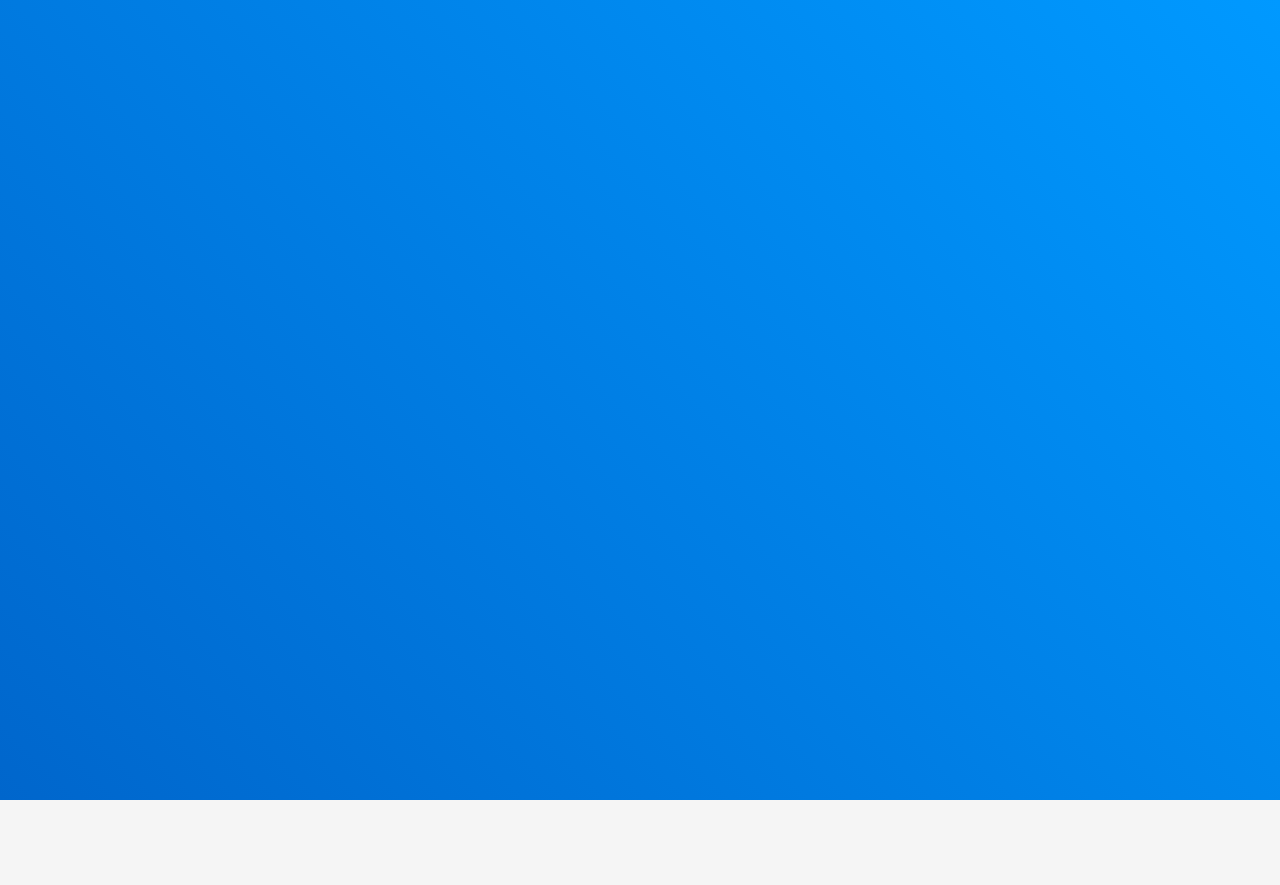
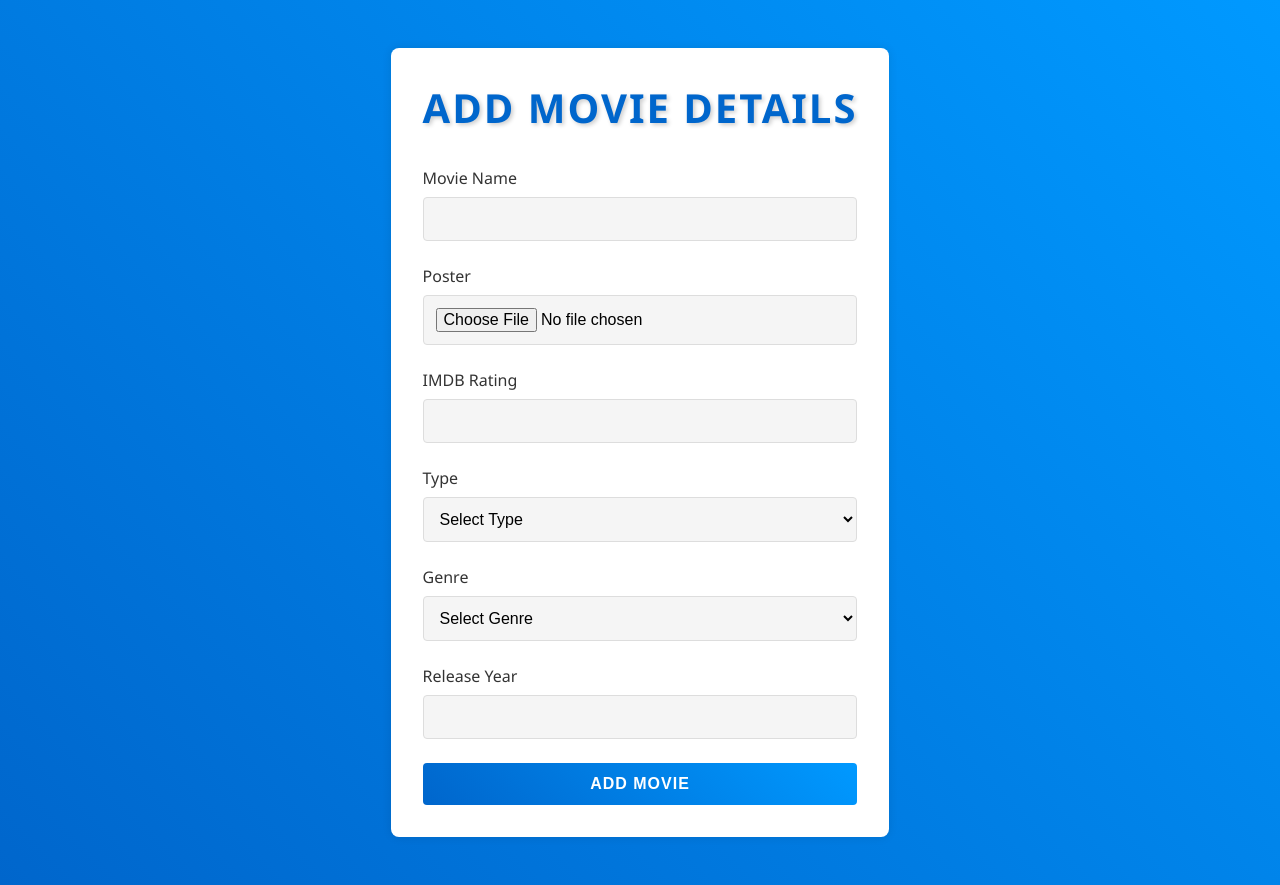
Before and after one commit to karan-raval/Node-JS, a React (Vite) app in the folder DAy-14(Project)/Front-End/: page / in a window 1280 px wide. Before the commit this address had no page. Before the commit the page ends 800 px from the top, so only its background shows below. Built offline with nearby package versions, Linux system fonts and the light colour scheme.

Commit message:
Movie Web App

```diff
--- a/DAy-14(Project)/Front-End/src/Components/AddMovie.jsx
+++ b/DAy-14(Project)/Front-End/src/Components/AddMovie.jsx
@@ -69,10 +69,11 @@ const AddMovie = () => {
                     />
                 </div>
 
-                <div className="form-group">
+                <div className="form-group" >
                     <label>Poster</label>
                     <input
                         type="file"
+                        style={{color:'black'}}
                         id="poster"
                         name="poster"
                         onChange={handleChange}
--- a/DAy-14(Project)/Front-End/src/Components/Editmovie.jsx
+++ b/DAy-14(Project)/Front-End/src/Components/Editmovie.jsx
@@ -2,7 +2,7 @@ import React, { useState, useEffect } from 'react';
 import { useNavigate, useParams } from 'react-router-dom';
 
 const EditMovie = () => {
-    const { id } = useParams(); // Get the movie ID from URL
+    const { id } = useParams();
     const [state, setState] = useState({
         movieName: '',
         imdbRating: '',
@@ -12,7 +12,6 @@ const EditMovie = () => {
         poster: null,
     });
 
-    // Add useEffect to fetch movie data
     useEffect(() => {
         console.log("Movie ID:", id);
 
@@ -71,14 +70,14 @@ const EditMovie = () => {
         }
 
         try {
-            const response = await fetch(`http://localhost:3344/editmovie/${id}`, {
+            const response = await fetch(`http://localhost:3344/allmovie/${id}`, {
                 method: "PUT",
                 body: formData,
             });
             const data = await response.json();
             if (response.ok) {
                 console.log("Movie updated successfully:", data);
-                navigate('/'); // Redirect to home page after successful update
+                navigate('/');
             } else {
                 console.error("Update failed:", data.msg);
             }
--- a/DAy-14(Project)/Front-End/src/Routes/MainRoutes.jsx
+++ b/DAy-14(Project)/Front-End/src/Routes/MainRoutes.jsx
@@ -8,7 +8,7 @@ const MainRoutes = () => {
   return (
     <>
       <Routes>
-        <Route path="/addmovie" element={<AddMovie />}></Route>
+        <Route path="/" element={<AddMovie />}></Route>
         <Route path="/allmovie" element={<HomePage />}></Route>
         <Route path="/editmovie/:id" element={<Editmovie />}></Route>
       </Routes>
```
Also changed, not shown: 1 other file (tests, documents, lock files or other folders).
